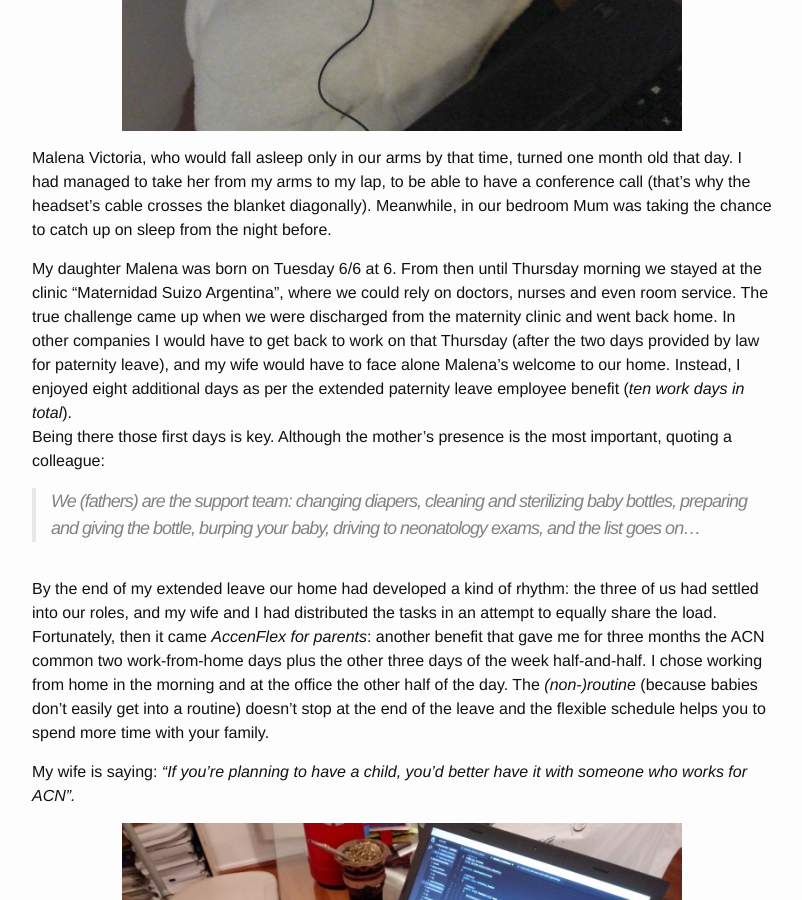
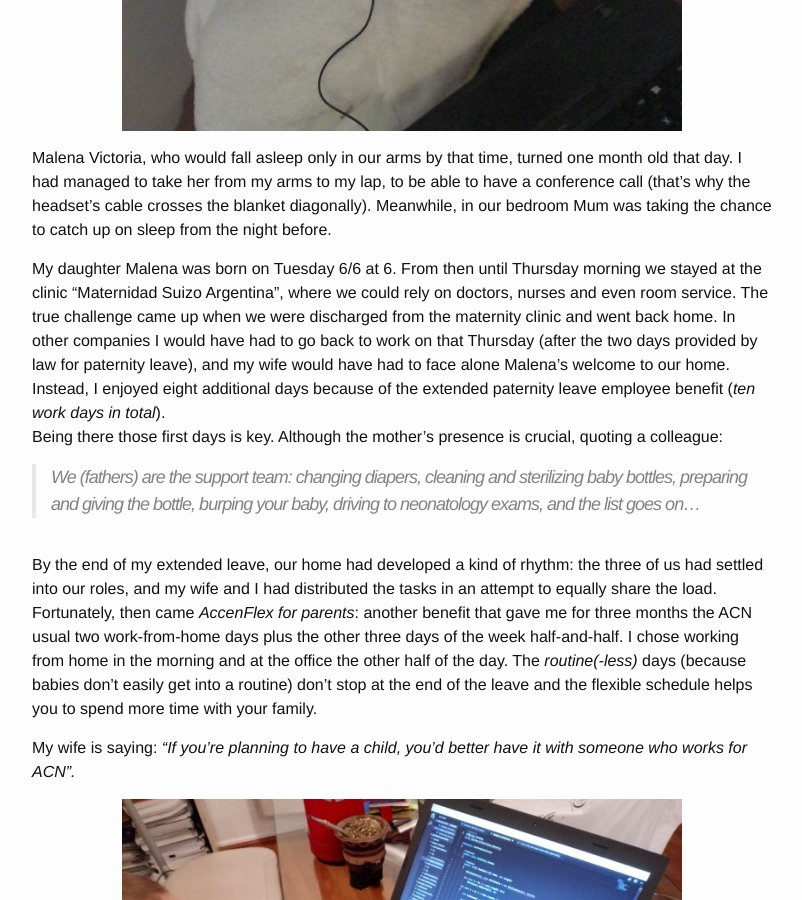
Before and after one commit to jebarsoba/jebarsoba.github.io, a Jekyll site: the page built from _posts/2017-11-26-paternity-leave.markdown, in a window 1280 px wide and 900 px high, scrolled down 486 px. Shown: the whole window, without its empty margins (238-1040 px from the left). Built offline with Jekyll 4.4.1, drawn with Linux system fonts in a browser that asks for light colours.

Commit message:
Wording.

```diff
--- a/_posts/2017-11-26-paternity-leave.markdown
+++ b/_posts/2017-11-26-paternity-leave.markdown
@@ -14,12 +14,12 @@ And everything started with <a href="https://twitter.com/CaptainBarsoba/status/8
 
 Malena Victoria, who would fall asleep only in our arms by that time, turned one month old that day. I had managed to take her from my arms to my lap, to be able to have a conference call (that’s why the headset’s cable crosses the blanket diagonally). Meanwhile, in our bedroom Mum was taking the chance to catch up on sleep from the night before.
 
-My daughter Malena was born on Tuesday 6/6 at 6. From then until Thursday morning we stayed at the clinic “Maternidad Suizo Argentina”, where we could rely on doctors, nurses and even room service. The true challenge came up when we were discharged from the maternity clinic and went back home. In other companies I would have to get back to work on that Thursday (after the two days provided by law for paternity leave), and my wife would have to face alone Malena’s welcome to our home. Instead, I enjoyed eight additional days as per the extended paternity leave employee benefit (*ten work days in total*).
-Being there those first days is key. Although the mother’s presence is the most important, quoting a colleague:
+My daughter Malena was born on Tuesday 6/6 at 6. From then until Thursday morning we stayed at the clinic “Maternidad Suizo Argentina”, where we could rely on doctors, nurses and even room service. The true challenge came up when we were discharged from the maternity clinic and went back home. In other companies I would have had to go back to work on that Thursday (after the two days provided by law for paternity leave), and my wife would have had to face alone Malena’s welcome to our home. Instead, I enjoyed eight additional days because of the extended paternity leave employee benefit (*ten work days in total*).
+Being there those first days is key. Although the mother’s presence is crucial, quoting a colleague:
 > We (fathers) are the support team: changing diapers, cleaning and sterilizing baby bottles, preparing and giving the bottle, burping your baby, driving to neonatology exams, and the list goes on...
 
 <div style="padding: 10px"></div>
-By the end of my extended leave our home had developed a kind of rhythm: the three of us had settled into our roles, and my wife and I had distributed the tasks in an attempt to equally share the load. Fortunately, then it came *AccenFlex for parents*: another benefit that gave me for three months the ACN common two work-from-home days plus the other three days of the week half-and-half. I chose working from home in the morning and at the office the other half of the day. The *(non-)routine* (because babies don’t easily get into a routine) doesn’t stop at the end of the leave and the flexible schedule helps you to spend more time with your family.
+By the end of my extended leave, our home had developed a kind of rhythm: the three of us had settled into our roles, and my wife and I had distributed the tasks in an attempt to equally share the load. Fortunately, then came *AccenFlex for parents*: another benefit that gave me for three months the ACN usual two work-from-home days plus the other three days of the week half-and-half. I chose working from home in the morning and at the office the other half of the day. The *routine(-less)* days (because babies don’t easily get into a routine) don’t stop at the end of the leave and the flexible schedule helps you to spend more time with your family.
 
 My wife is saying: *“If you’re planning to have a child, you’d better have it with someone who works for ACN”.*
 <div style="text-align:center"><img src="{{ site.url }}/assets/paternity-leave-2.0-coding.jpg" width="560" alt="Paternity leave 2.0 Coding" title="Paternity leave 2.0 Coding"><p><em>Coding at 6 months old?</em></p></div>
```
